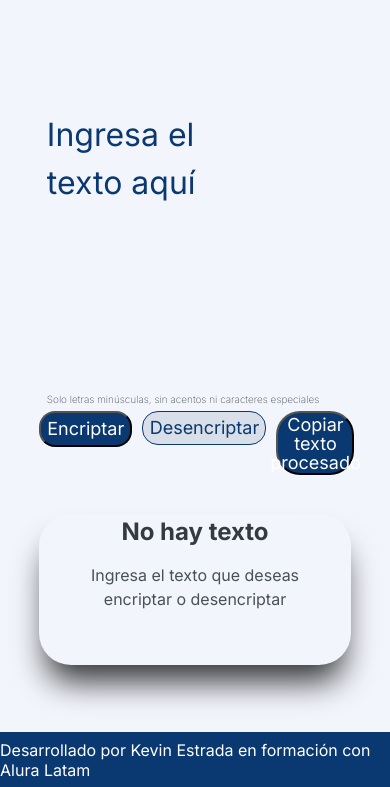
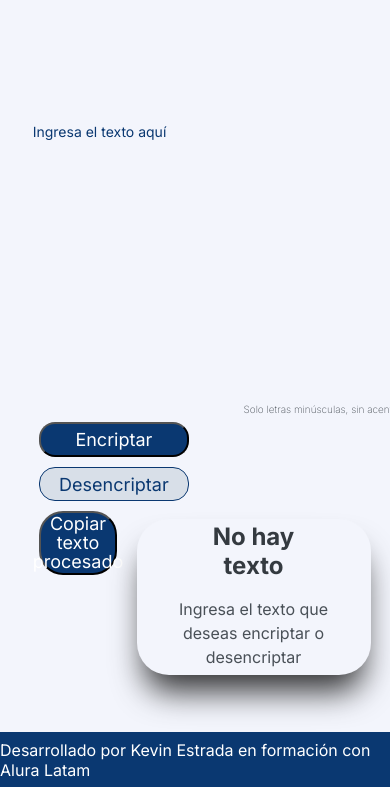
Before and after one commit to Kandrese8/challenge-1, a plain HTML site: page index.html in a window 390 px wide. Shown: the part 57-844 px from the top of the page. Drawn offline with Linux system fonts and the light colour scheme.

Commit message:
superpuestl el  <textarea> de texto de entrada en moviles

```diff
--- a/index.js
+++ b/index.js
@@ -3,6 +3,13 @@ document.getElementById("texto").addEventListener("input", function(e) {
   let valor = e.target.value;
   e.target.value = valor.replace(/[^a-z\s]/g, '');
 });
+document.getElementById("texto").addEventListener("focus", function() {
+  this.scrollIntoView(); // Esto asegura que el textarea esté completamente visible
+});
+document.getElementById("texto").addEventListener("pointerdown", function(event) {
+  this.setPointerCapture(event.pointerId); // Captura el puntero para evitar interferencias
+});
+
 
   function encriptar() {
     let texto = document.getElementById("texto").value;
--- a/style.css
+++ b/style.css
@@ -1,6 +1,9 @@
 *{
     margin: 0;
     padding: 0;
+}
+body{
+    overflow: hidden;
 }
 
 .header{
@@ -42,9 +45,11 @@
 }
 
 .texto{
+    height: auto;
+    resize: none;
     position: absolute;
     width: 42%;
-    height: 60%;
+
     left: 12%;
     top: 15%;
     border: none;
@@ -211,10 +216,26 @@
     height: 50%;
     top: 15%;
 }
-@media (max-width: 57.5em){
+@media (max-width: 600px){
     .container{
         display: flex;
         flex-direction: row;
+        padding: 10px;
+    }
+    html, body {
+        margin: 0;
+        padding: 0;
+        height: 100%;
+        overflow-x: hidden;
+        box-sizing: border-box;
+    }
+
+    .texto {
+        width: 100%;
+        height: 150px; /* Ajustar altura para pantallas pequeñas */
+        font-size: 14px; /* Tamaño de fuente más grande para mejor visibilidad */
+        position: relative;
+        z-index: 10;
     }
 
     .condiciones{
@@ -226,6 +247,9 @@
         font-size: 10px;
     }
     .botones{
+        display: flex;
+        flex-direction: column;
+        gap: 10px;
         width: 80%;
         left: 10%;
         top: 54%;
@@ -242,15 +266,16 @@
     }
 
     .encriptado{
-        width: 80%;
+        width: 60%;
         height: 20%;
-        left: 10%;
-        top: 68%;
+        left: 35%;
+        top: 67%;
     }
     .texto-encriptado{
         font-size: 12px;
         width: 100%;
         top: 1%;
+
     }
 
     .encriptado img{
```
